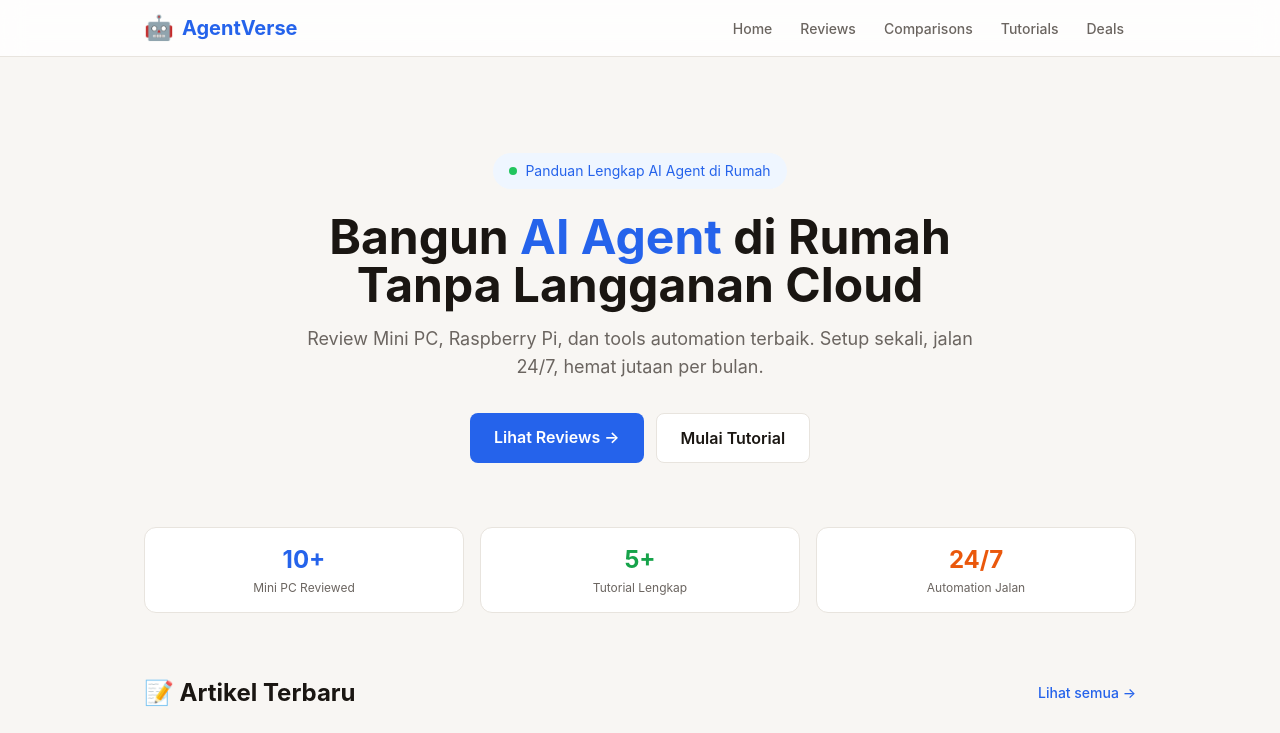
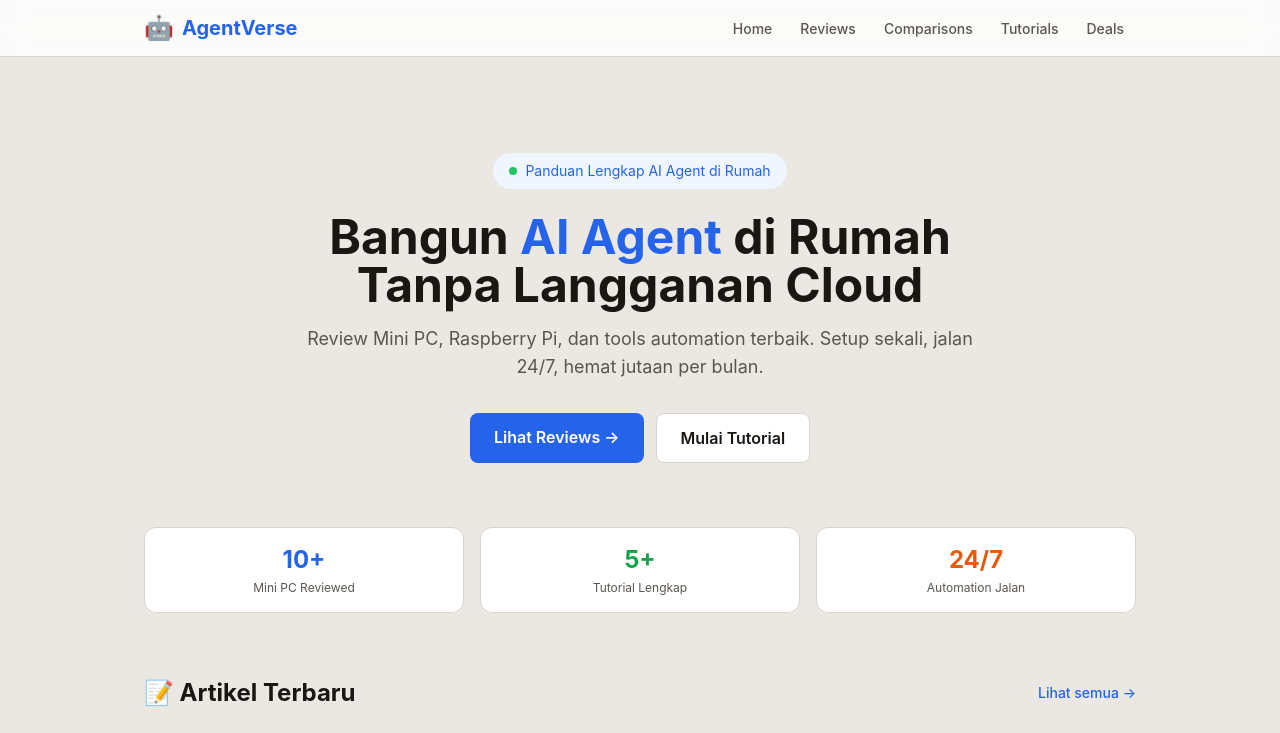
Before and after one commit to mpwridd/agentverse, a Next.js app: page / in a window 1280 px wide. Shown: the top 733 px of the page. Built offline with nearby package versions, Linux system fonts and the light colour scheme.

Commit message:
Darker background

```diff
--- a/src/app/globals.css
+++ b/src/app/globals.css
@@ -3,13 +3,13 @@
 @tailwind utilities;
 
 :root {
-  --bg-primary: #f8f6f3;
+  --bg-primary: #ebe8e3;
   --bg-secondary: #ffffff;
   --bg-card: #ffffff;
-  --bg-hover: #f0ede8;
-  --border: #e8e4de;
+  --bg-hover: #e0ddd7;
+  --border: #d8d4cd;
   --text-primary: #1a1612;
-  --text-secondary: #6b6560;
+  --text-secondary: #5a5550;
   --accent: #2563eb;
   --accent-soft: #2563eb10;
   --green: #16a34a;
@@ -22,7 +22,6 @@ body {
   font-family: 'Inter', -apple-system, BlinkMacSystemFont, sans-serif;
 }
 
-/* Smooth scrollbar */
 ::-webkit-scrollbar {
   width: 6px;
 }
@@ -34,13 +33,11 @@ body {
   border-radius: 3px;
 }
 
-/* Selection color */
 ::selection {
   background: var(--accent);
   color: white;
 }
 
-/* Line clamp utility */
 .line-clamp-3 {
   display: -webkit-box;
   -webkit-line-clamp: 3;
```
